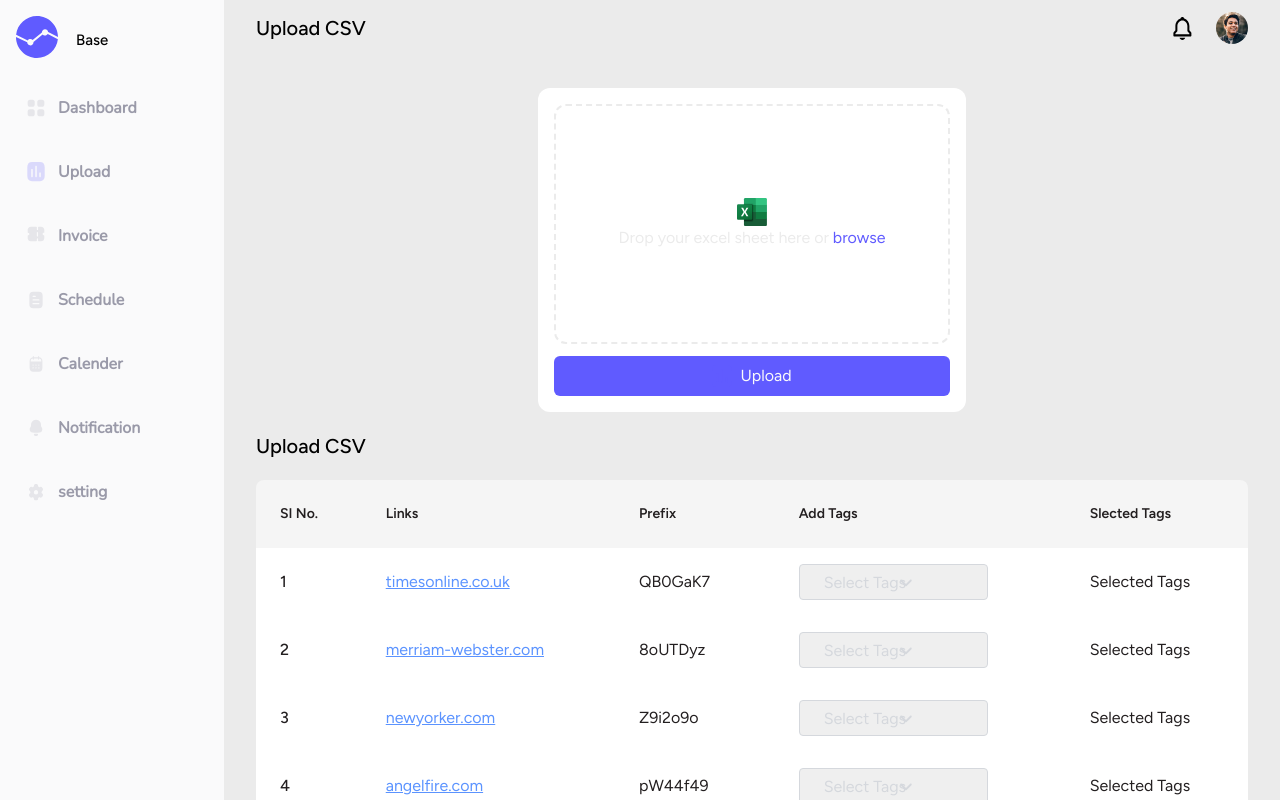
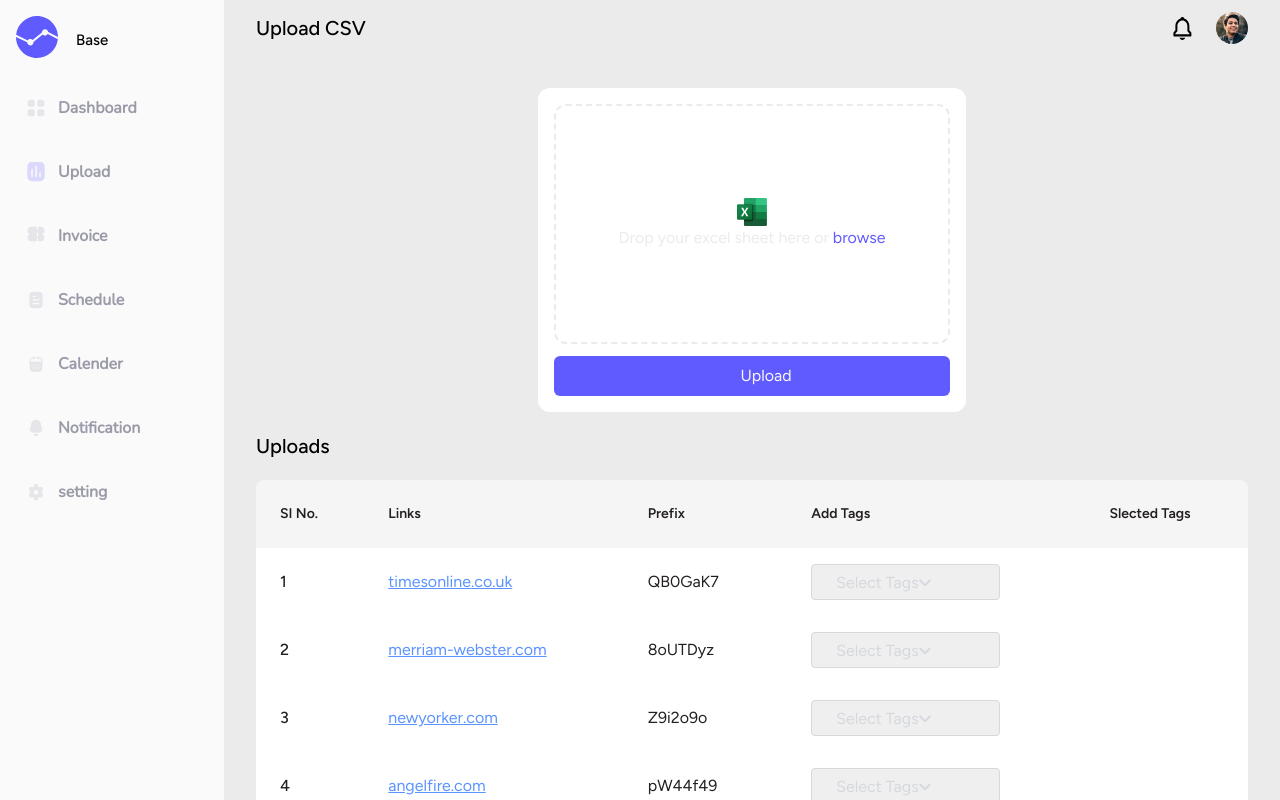
Before and after one commit to abhishekrawe/open-in-app, a React (Vite) app: page /uploadhome in a window 1280 px wide. Built offline with nearby package versions, Linux system fonts and the light colour scheme.

Commit message:
Functionlity of Add Tags and Selcted Tags Badge

```diff
--- a/src/Popover/TagSlector.jsx
+++ b/src/Popover/TagSlector.jsx
@@ -1,27 +1,25 @@
 import React from "react";
 import { ChevronDownIcon } from "../assets/icons";
-import "../Popover/TagSlector"; // Import a CSS file for styling
 
-function TagSelector() {
+function TagSelector({ tags, value, onChange }) {
   return (
-    <>
-      <div className='relative text-gray-drop' >
+    <div className='relative text-gray-drop'>
       <div className='pointer-events-none absolute inset-y-0 right-0 flex items-center mr-32'>
         <ChevronDownIcon width={16} height={16} />
       </div>
       <select
-          defaultValue='default'
-          className='appearance-none h-9 rounded border text-base  cursor-pointer py-[6px] px-[24px] pr-20 outline-none'
+        value={value}
+        onChange={onChange}
+        className='appearance-none h-9 rounded border text-base cursor-pointer py-[6px] px-[24px] pr-20 outline-none'
       >
         <option disabled value='default' className="text-black-10">Select Tags</option>
-          <option  className="text-black-10 py-5"  value='tag1'>Tag 1</option>
-          <option className="text-black-10 py-5" value='tag2'>Tag 2</option>
-          <option className="text-black-10 py-5"  value='tag3'>Tag 3</option>
-          <option className="text-black-10 py-5" value='tag3'>Tag 4</option>
-          <option className="text-black-10 py-5" value='tag3'>Tag 5</option>
+        {tags.map((tag, index) => (
+          <option key={index} className="text-black-10 py-5" value={tag.value}>
+            {tag.label}
+          </option>
+        ))}
       </select>
     </div>
-    </>
   );
 }
 
--- a/src/components/DataUploads.jsx
+++ b/src/components/DataUploads.jsx
@@ -1,15 +1,31 @@
-import React from "react";
+import React , {useState} from "react";
 import { sampledata } from '../data/sample-data';
 import TagSlector from "../Popover/TagSlector";
-import { ChevronDownIcon } from '../assets/icons'
+import { ChevronDownIcon, LebelRemoveIcon } from '../assets/icons'
 
 function DataUploads() {
+  const [selectedTagsMap, setSelectedTagsMap] = useState({});
 
+  const tags = [
+    { value: 'Tag 1', label: 'Tag 1' },
+    { value: 'Tag 2', label: 'Tag 2' },
+    { value: 'Tag 3', label: 'Tag 3' },
+    { value: 'Tag 4', label: 'Tag 4' },
+    { value: 'Tag 5', label: 'Tag 5' },
+  ];
+
+  const handleTagChange = (event, dataId) => {
+    const selectedTagValue = event.target.value;
+    setSelectedTagsMap((prevMap) => ({
+      ...prevMap,
+      [dataId]: prevMap[dataId] ? [...prevMap[dataId], selectedTagValue] : [selectedTagValue],
+    }));
+  };
 
   return (
     <div className='rounded-3xl'>
       <div className='hidden md:flex items-center py-5 '>
-        <span className='text-black-12 text-xl font-medium'>Upload CSV</span>
+        <span className='text-black-12 text-xl font-medium'>Uploads</span>
       </div>
       <table className="w-full text-sm text-left bg-white-30 rounded-lg p">
         <thead className="text-md">
@@ -32,7 +48,7 @@
           </tr>
         </thead>
         {sampledata.map((data) =>
-          <tbody>
+          <tbody key={data.id}>
             <tr className="bg-white-20 rounded-md text-base font-figtree">
               <th scope="row" className="px-6 py-4 font-medium text-gray-lightbulma  whitespace-nowrap dark:text-white">
                 {data.id}
@@ -44,10 +60,21 @@
                 {data.prefix}
               </td>
               <td className="px-6 py-4 font-figtree text-gray-lightbulma ">
-                <TagSlector />
+                <TagSlector
+                  tags={tags}
+                  value={selectedTagsMap[data.id] || 'default'}
+                  onChange={(event) => handleTagChange(event, data.id)}
+                />
               </td>
-              <td className="px-6 py-4 font-figtree text-gray-lightbulma ">
-                Selected Tags
+              <td className="px-6  flex py-4 font-figtree text-gray-lightbulma ">
+                {selectedTagsMap[data.id] &&
+                  selectedTagsMap[data.id].map((tag, index) => (
+                    <span key={index} className="inline-flex items-center px-2 py-1 me-2 text-sm font-medium text-white-10 bg-blue-10 rounded dark:text-white-10">
+                      {tag}
+                       <LebelRemoveIcon/>
+                    </span>
+
+                  ))}
               </td>
             </tr>
 
```
Lines whose indentation alone changed are shown as unchanged.
